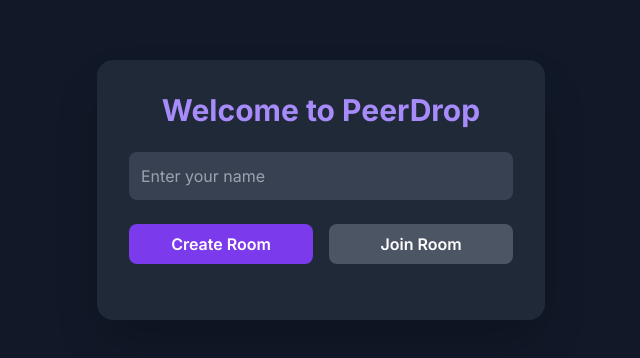
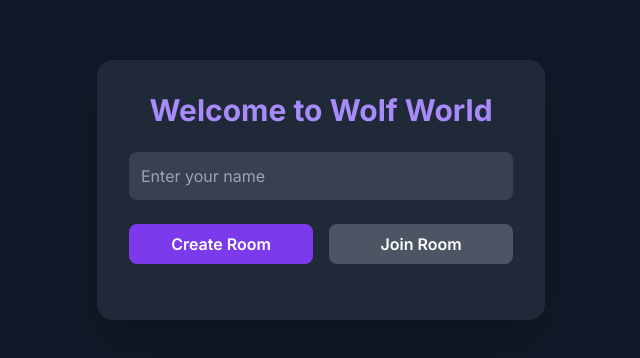
Before and after one commit to saisai123878/wolf1, a plain HTML site: page index.html in a window 1280 px wide. Shown: the part 210-568 px from the top of the page, without its empty margins (319-959 px from the left). Drawn offline with nearby package versions, Linux system fonts and the light colour scheme.

Commit message:
Update index.html
title

```diff
--- a/index.html
+++ b/index.html
@@ -4,7 +4,7 @@
 <head>
     <meta charset="UTF-8">
     <meta name="viewport" content="width=device-width, initial-scale=1.0">
-    <title>PeerDrop - Advanced Secure P2P Rooms</title>
+    <title>PeerDrop - The Wolf</title>
     <script src="https://cdn.tailwindcss.com"></script>
     <link href="https://fonts.googleapis.com/css2?family=Inter:wght@400;500;600;700&display=swap" rel="stylesheet">
     <link href="https://cdnjs.cloudflare.com/ajax/libs/font-awesome/6.5.1/css/all.min.css" rel="stylesheet">
@@ -56,7 +56,7 @@
 
     <!-- Initial Setup Screen -->
     <div id="setupScreen" class="w-full max-w-md mx-auto bg-gray-800 rounded-2xl shadow-2xl p-8 space-y-6">
-        <h1 class="text-3xl font-bold text-center text-violet-400">Welcome to PeerDrop</h1>
+        <h1 class="text-3xl font-bold text-center text-violet-400">Welcome to Wolf World</h1>
         <input type="text" id="userNameInput" placeholder="Enter your name" class="w-full bg-gray-700 rounded-lg p-3 focus:outline-none focus:ring-2 focus:ring-violet-500">
         <div class="flex space-x-4">
             <button id="showCreateRoomBtn" class="flex-1 bg-violet-600 hover:bg-violet-700 text-white font-semibold py-2 px-4 rounded-lg">Create Room</button>
```
